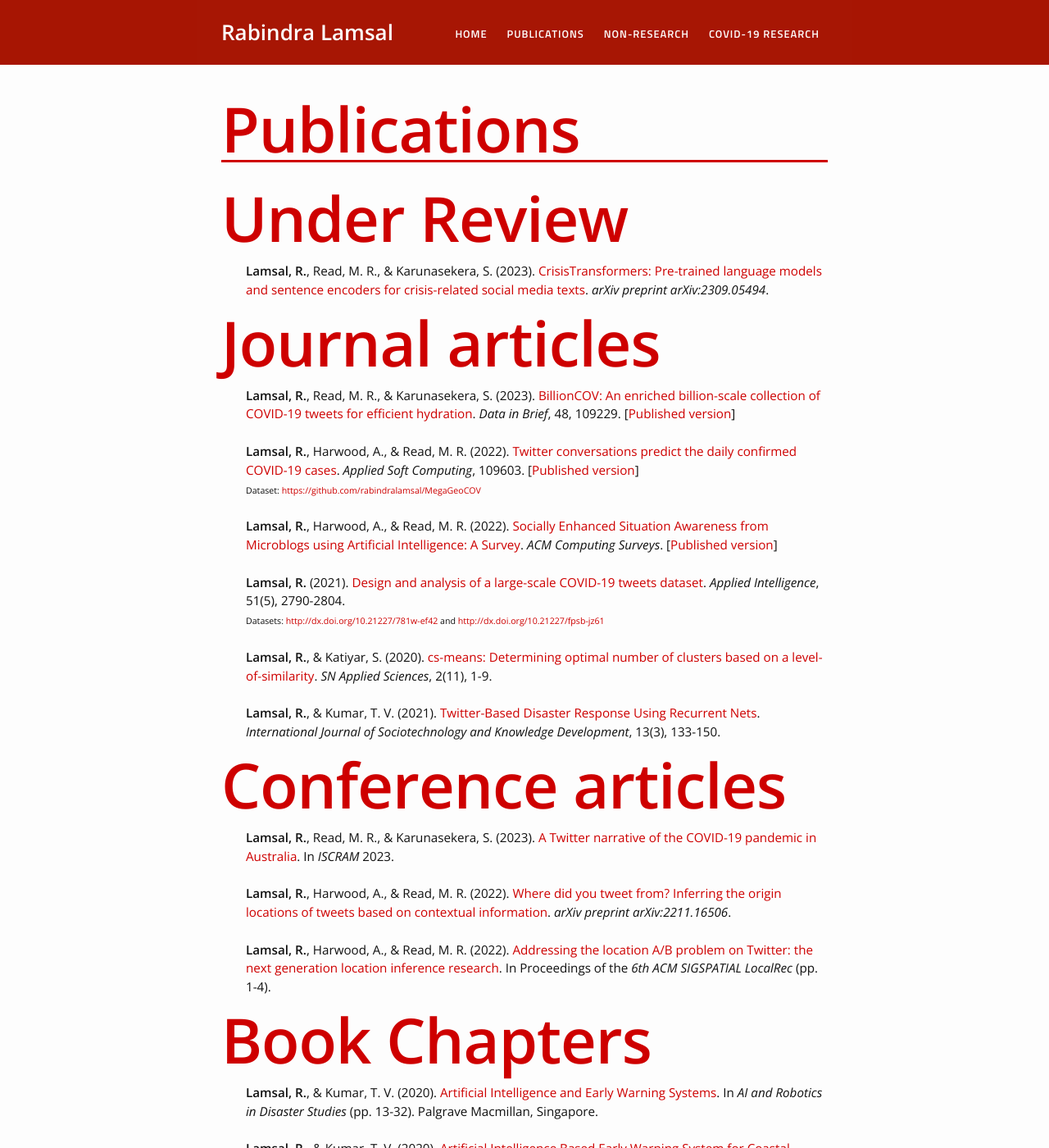
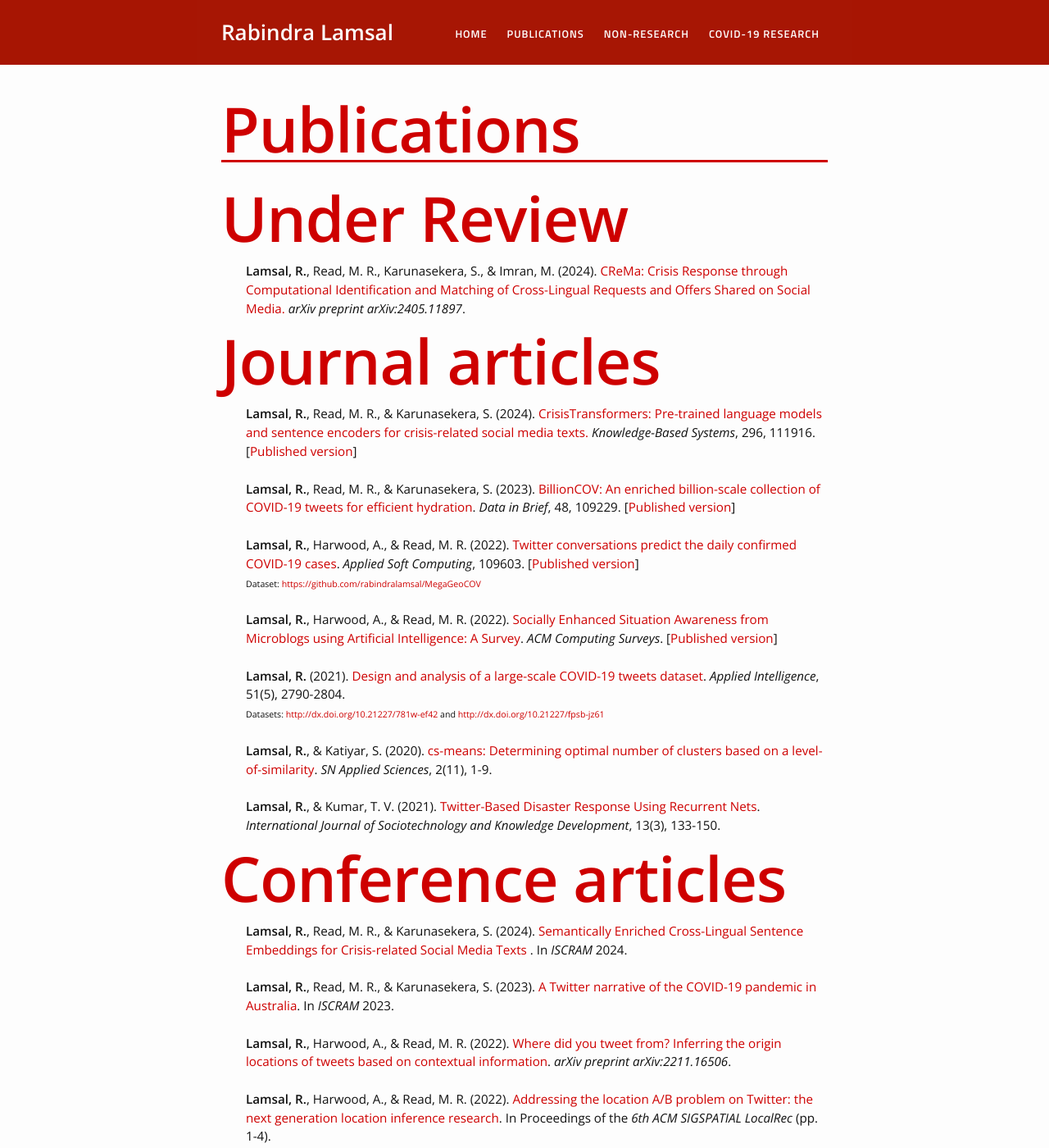
Before and after one commit to rabindralamsal/personal-site, a Jekyll site: the page built from research.md, in a window 1280 px wide and 1400 px high. Shown: the whole window at 82% size. Built offline with Jekyll 4.4.1, drawn with Linux system fonts in a browser that asks for light colours.

Commit message:
Update research.md

```diff
--- a/research.md
+++ b/research.md
@@ -8,12 +8,15 @@ title: Publications
 
 <ul>
 
-<b>Lamsal, R.</b>, Read, M. R., & Karunasekera, S. (2023). <a href="https://arxiv.org/abs/2309.05494">CrisisTransformers: Pre-trained language models and sentence encoders for crisis-related social media texts</a>. <i>arXiv preprint arXiv:2309.05494</i>.
+<b>Lamsal, R.</b>, Read, M. R., Karunasekera, S., & Imran, M. (2024). <a href="https://arxiv.org/pdf/2403.16614">CReMa: Crisis Response through Computational Identification and Matching of Cross-Lingual Requests and Offers Shared on Social Media.</a> <i>arXiv preprint arXiv:2405.11897</i>.
 
 </ul>
 
 <h1>Journal articles</h1>
 <ul>
+
+<b>Lamsal, R.</b>, Read, M. R., & Karunasekera, S. (2024). <a href="https://arxiv.org/pdf/2309.05494">CrisisTransformers: Pre-trained language models and sentence encoders for crisis-related social media texts.</a> <i>Knowledge-Based Systems</i>, 296, 111916. [<a href="https://doi.org/10.1016/j.knosys.2024.111916">Published version</a>]<br><br>
+
 
 <b>Lamsal, R.</b>, Read, M. R., & Karunasekera, S. (2023). <a href="https://arxiv.org/pdf/2301.11284.pdf">BillionCOV: An enriched billion-scale collection of COVID-19 tweets for efficient hydration</a>. <i>Data in Brief</i>, 48, 109229. [<a href="https://doi.org/10.1016/j.dib.2023.109229">Published version</a>]<br><br>
 
@@ -36,6 +39,9 @@ title: Publications
 
 <h1>Conference articles</h1>
 <ul>
+
+<b>Lamsal, R.</b>, Read, M. R., & Karunasekera, S. (2024). <a href="https://arxiv.org/pdf/2403.16614">Semantically Enriched Cross-Lingual Sentence Embeddings for Crisis-related Social Media Texts
+</a>. In <i>ISCRAM</i> 2024. <br><br>
 
 <b>Lamsal, R.</b>, Read, M. R., & Karunasekera, S. (2023). <a href="https://arxiv.org/pdf/2302.11136.pdf">A Twitter narrative of the COVID-19 pandemic in Australia</a>. In <i>ISCRAM</i> 2023. <br><br>
 
```
